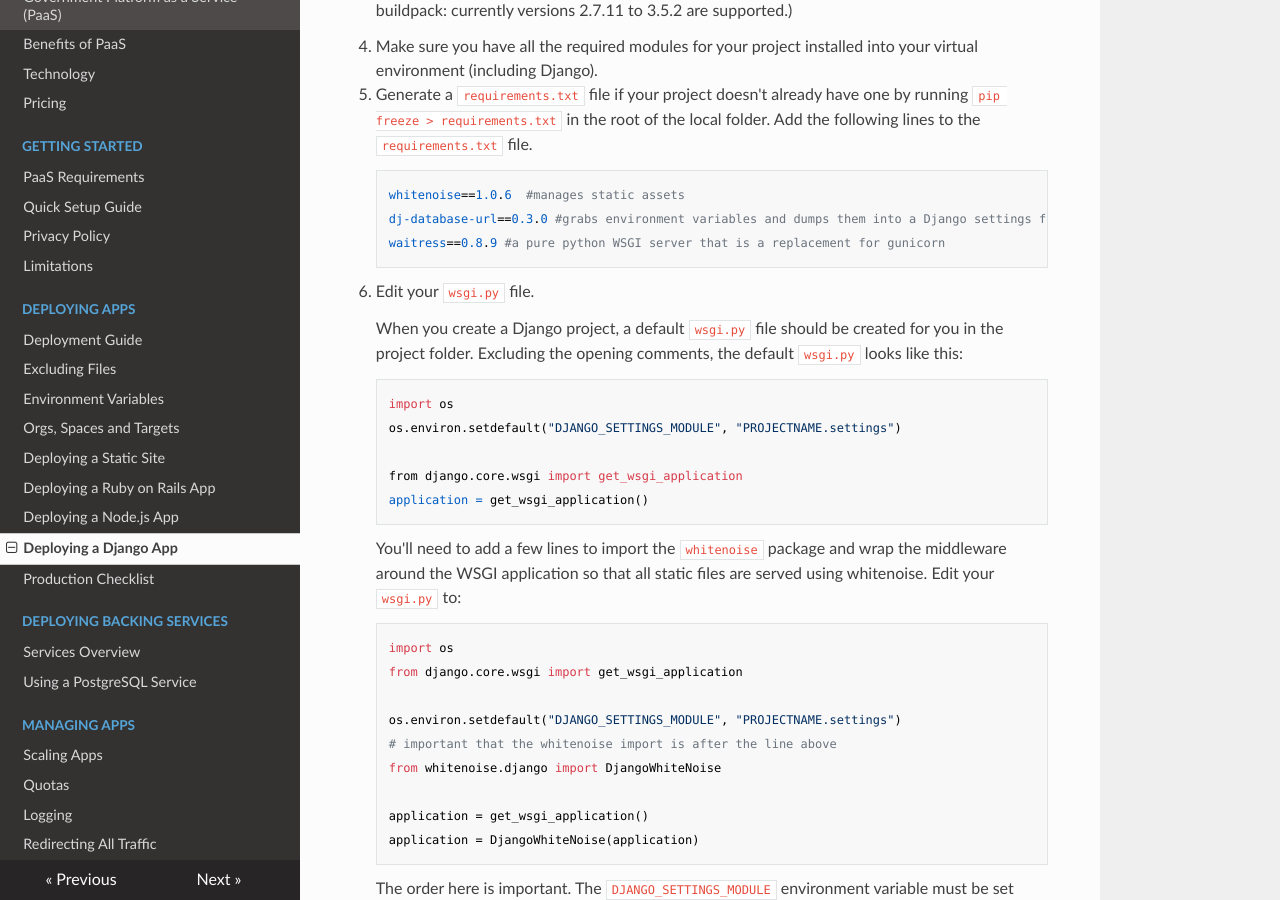
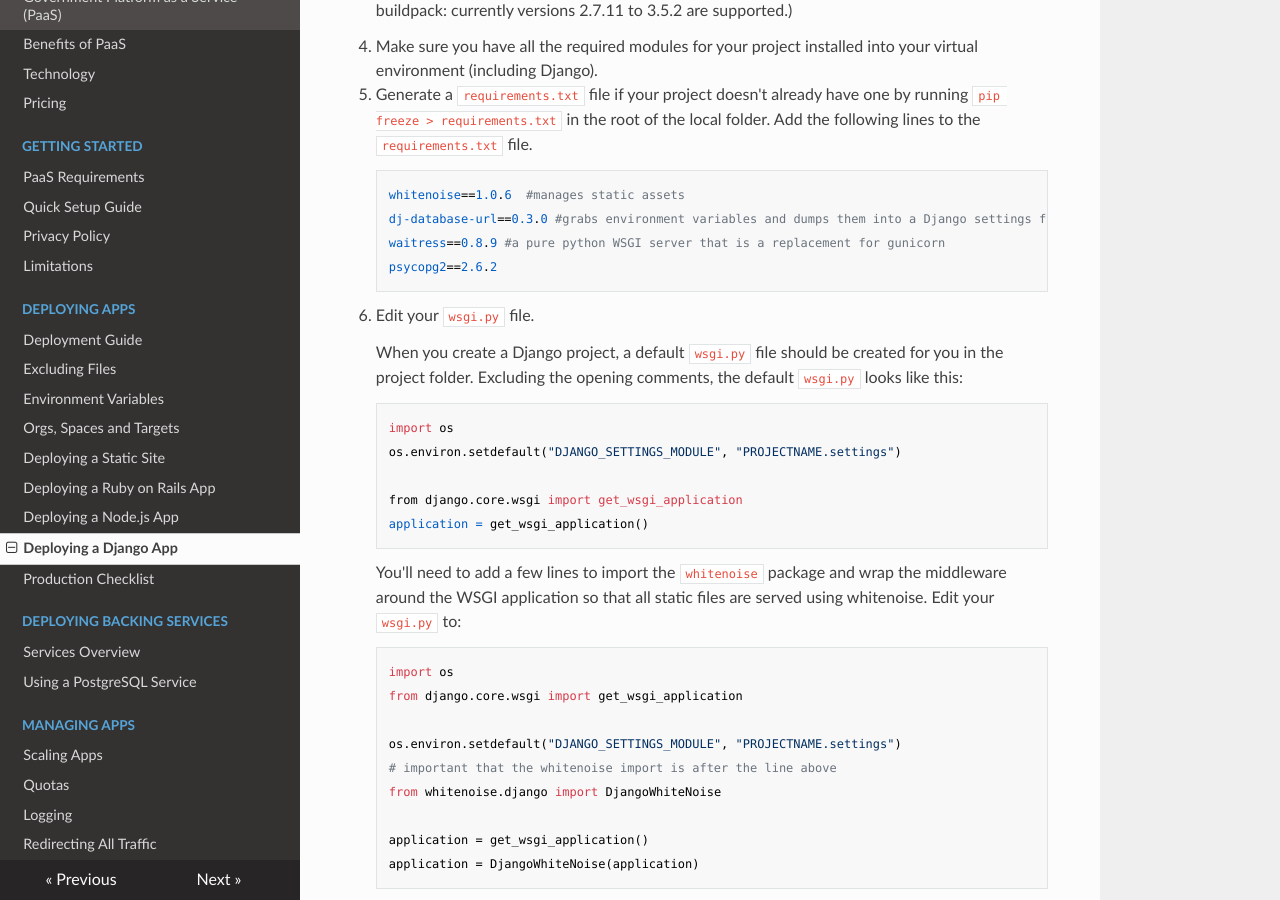
Before and after one commit to alphagov/paas-developer-docs, an MkDocs documentation site: the page built from docs/deploying_apps/deploying_django.md, in a window 1280 px wide and 900 px high, scrolled down 634 px. Built offline with MkDocs 1.6.1, drawn with Linux system fonts in a browser that asks for light colours; nearby versions of some CDN libraries; old or Windows-style settings are respelled for this version of MkDocs.

Commit message:
Add postgres driver to requirements.txt
This is now required according to testing by Colin

```diff
--- a/docs/deploying_apps/deploying_django.md
+++ b/docs/deploying_apps/deploying_django.md
@@ -26,6 +26,7 @@ If you are just getting started learning CloudFoundry, you can use the sandbox s
         whitenoise==1.0.6  #manages static assets
         dj-database-url==0.3.0 #grabs environment variables and dumps them into a Django settings file
         waitress==0.8.9 #a pure python WSGI server that is a replacement for gunicorn
+        psycopg2==2.6.2
 
 4. Edit your `wsgi.py` file.
 
```
